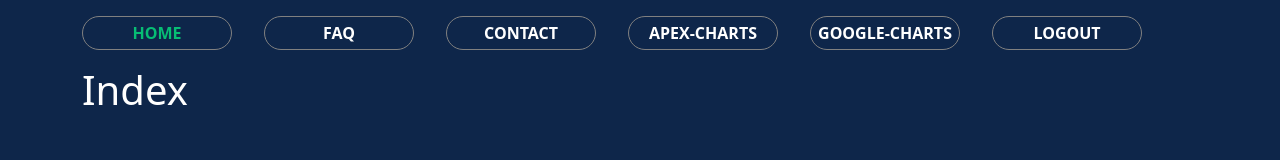
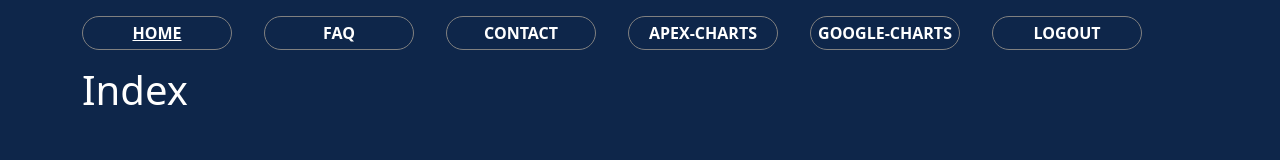
Before and after one commit to ahelmi365/react-js-charts, a React (Vite) app: page / in a window 1280 px wide. Shown: the top 160 px of the page. Built offline with nearby package versions, Linux system fonts and the light colour scheme.

Commit message:
add style to header

```diff
--- a/src/components/Header.tsx
+++ b/src/components/Header.tsx
@@ -1,33 +1,29 @@
 import { NavLink } from "react-router-dom";
 
 // css
-import "./header.css"
+import "./header.css";
 const Header = () => {
-
   return (
     <div className="row header mt-3">
       <ul className="nav-links">
-        <li className="nav-link">
-          <NavLink to="/" end>
-            Home
-          </NavLink>
-        </li>
-        <li className="nav-link">
-          <NavLink to="/faq">FAQ</NavLink>
-        </li>
-        <li className="nav-link">
-          <NavLink to="/contact">Contact</NavLink>
-        </li>
-        <li className="nav-link">
-          <NavLink to="/apex-dashboard">Apex-Charts</NavLink>
-        </li>
-        <li className="nav-link">
-          <NavLink to="/google-dashboard">Google-Charts</NavLink>
-        </li>
-        <li className="nav-link">
-          <NavLink to="/user/login"> Logout</NavLink>
-        </li>
-
+        <NavLink to="/" end>
+          <li className="nav-link">Home</li>
+        </NavLink>
+        <NavLink to="/faq">
+          <li className="nav-link">FAQ</li>
+        </NavLink>
+        <NavLink to="/contact">
+          <li className="nav-link">Contact</li>
+        </NavLink>
+        <NavLink to="/apex-dashboard">
+          <li className="nav-link">Apex-Charts</li>
+        </NavLink>
+        <NavLink to="/google-dashboard">
+          <li className="nav-link">Google-Charts</li>
+        </NavLink>
+        <NavLink to="/user/login">
+          <li className="nav-link">Logout</li>
+        </NavLink>
       </ul>
     </div>
   );
--- a/src/components/header.css
+++ b/src/components/header.css
@@ -18,18 +18,14 @@
   cursor: pointer;
 }
 
-.nav-links li.nav-link:hover {
-  background-color: rgb(24, 37, 88);
 
-}
-
-.nav-links li.nav-link a {
+.nav-links a li.nav-link  {
   text-decoration: none;
   color: white;
 }
-.nav-links li.nav-link a.active {
+.nav-links a.active li.nav-link  {
   font-weight: bold;
-  color: #07bd74
+  text-decoration: underline;
 
 }
 
```
